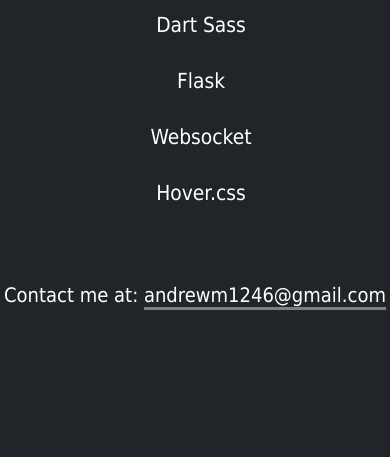
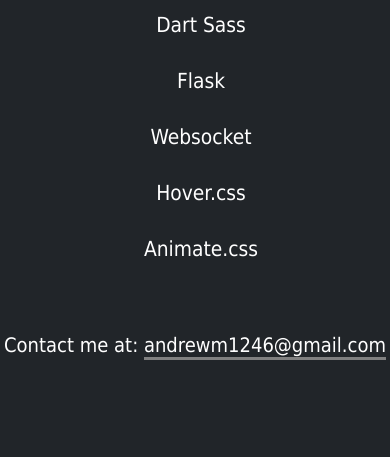
Before and after one commit to andrewM202/portfolio-website, a Flask app: page / in a window 390 px wide. Shown: the part 5514-5971 px from the top of the page. Before the commit the page ends 5824 px from the top, so only its background shows below. Run offline with Flask 2, Linux system fonts and the light colour scheme; some libraries are stand-ins or nearby versions.

Commit message:
Style changes

```diff
--- a/static/css/sass.scss
+++ b/static/css/sass.scss
@@ -289,7 +289,7 @@
         flex-wrap: wrap;
     }
     footer h5 {
-        margin-top: 375px;
+        margin-top: 5px;
         margin-bottom: 100px;
     }
 }
@@ -339,7 +339,7 @@
         margin-left: 0;
         margin-right: 20px;
     }
-    footer h5 {  margin-top: 650px; }
+    footer h5 {  margin-top: 700px; }
     footer h4 { text-align: center; }
 
 }
--- a/static/css/styles.css
+++ b/static/css/styles.css
@@ -413,7 +413,7 @@
   }
 
   footer h5 {
-    margin-top: 375px;
+    margin-top: 5px;
     margin-bottom: 100px;
   }
 }
@@ -476,7 +476,7 @@
   }
 
   footer h5 {
-    margin-top: 650px;
+    margin-top: 700px;
   }
 
   footer h4 {
--- a/templates/index.html
+++ b/templates/index.html
@@ -204,6 +204,7 @@
             <li>Flask</li>
             <li>Websocket</li>
             <li>Hover.css</li>
+            <li>Animate.css</li>
         </ul>
     </div>
     <h5 class="text-center">Contact me at: <a href="mailto:andrewm1246@gmail.com">andrewm1246@gmail.com</a></h5>
```
